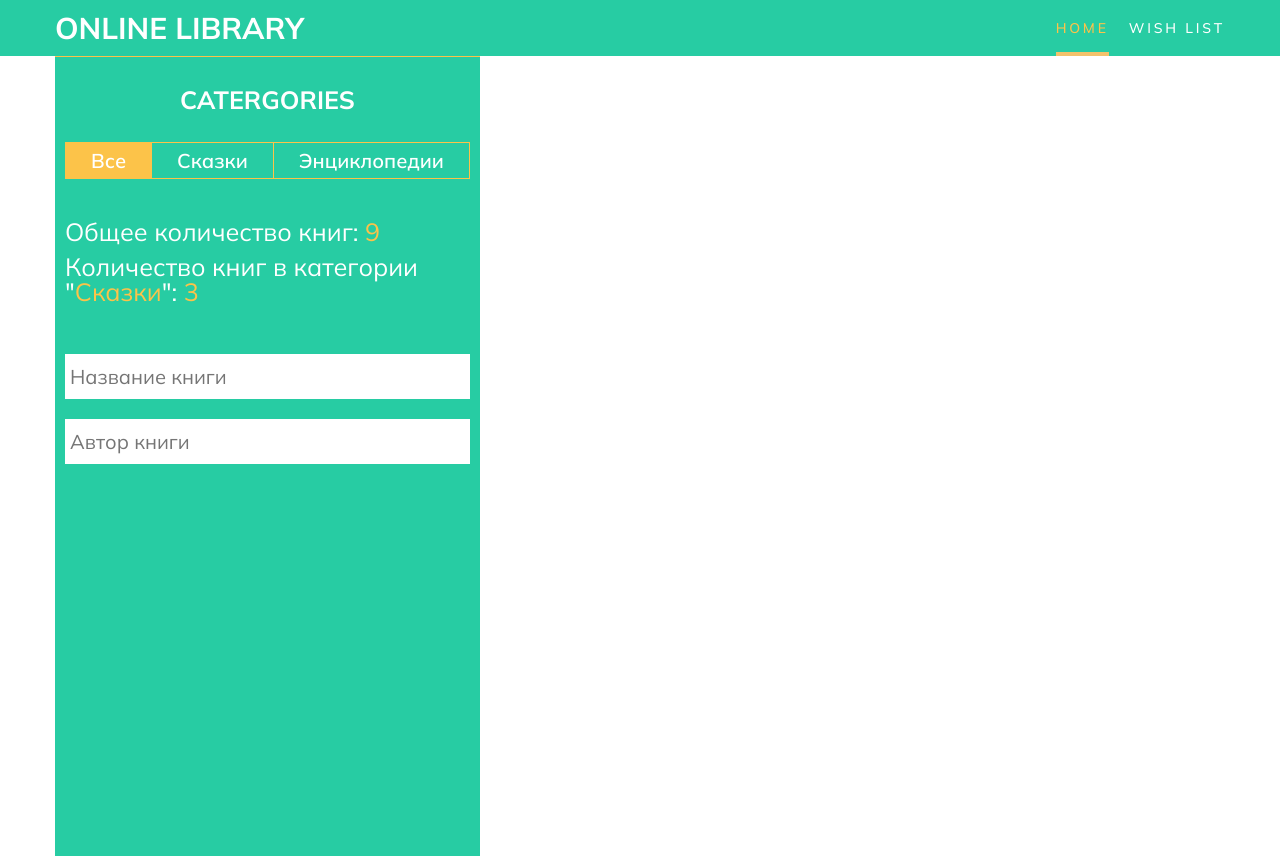
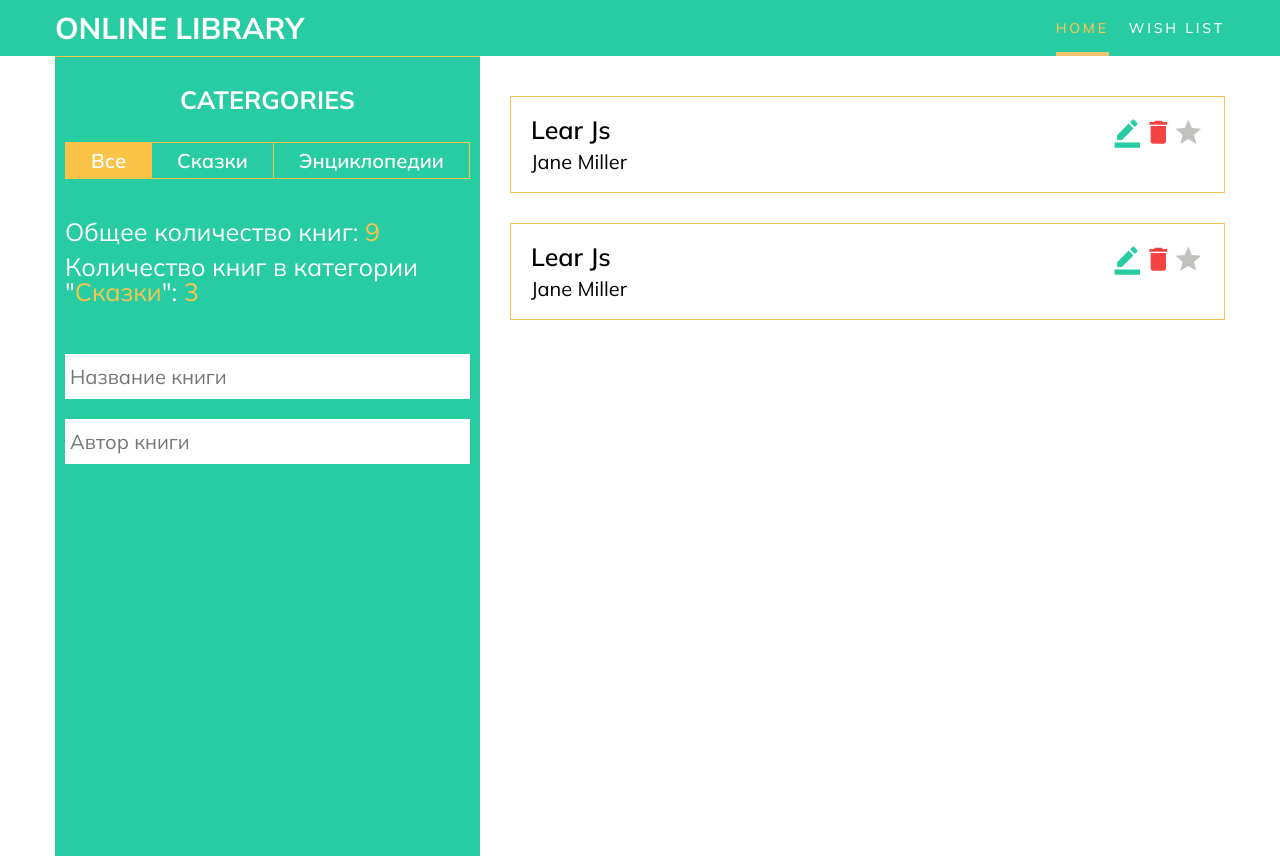
Before and after one commit to nurbolot143/online_library, a React (Create React App) app: page / in a window 1280 px wide. Built offline with nearby package versions, Linux system fonts and the light colour scheme.

Commit message:
added books Html layout

```diff
--- /dev/null
+++ b/src/components/BookList.js
@@ -0,0 +1,37 @@
+import React from "react";
+import DeleteIcon from "@mui/icons-material/Delete";
+import StarIcon from "@mui/icons-material/Star";
+import BorderColorIcon from "@mui/icons-material/BorderColor";
+
+const BookList = () => {
+  return (
+    <div className="book">
+      <ul className="book__list">
+        <li className="book__item">
+          <div className="book__left">
+            <div className="book__name">Lear Js</div>
+            <div className="book__author">Jane Miller</div>
+          </div>
+          <div className="book__right">
+            <BorderColorIcon className="book__changeIcon" fontSize="large" />
+            <DeleteIcon className="book__deleteIcon" fontSize="large" />
+            <StarIcon className="book__favIcon" fontSize="large" />
+          </div>
+        </li>
+        <li className="book__item">
+          <div className="book__left">
+            <div className="book__name">Lear Js</div>
+            <div className="book__author">Jane Miller</div>
+          </div>
+          <div className="book__right">
+            <BorderColorIcon className="book__changeIcon" fontSize="large" />
+            <DeleteIcon className="book__deleteIcon" fontSize="large" />
+            <StarIcon className="book__favIcon" fontSize="large" />
+          </div>
+        </li>
+      </ul>
+    </div>
+  );
+};
+
+export default BookList;
--- a/src/pages/Home.js
+++ b/src/pages/Home.js
@@ -1,4 +1,5 @@
 import React from "react";
+import BookList from "../components/BookList";
 import Filters from "../components/Filters";
 
 const Home = () => {
@@ -7,7 +8,7 @@ const Home = () => {
       <div className="container">
         <div className="home__wrapper">
           <Filters />
-          <div className="bookList"></div>
+          <BookList />
         </div>
       </div>
     </div>
--- a/src/scss/_vars.scss
+++ b/src/scss/_vars.scss
@@ -3,7 +3,7 @@ $secondary-color: #fcc349;
 $primary: #025afe;
 $dark: #141516;
 $light: #ffffff;
-$gray: #ebe9e9;
+$gray: #c0c0bd;
 
 @import url("https://fonts.googleapis.com/css2?family=Montserrat:wght@200;300;400;500;600;700;800&family=Mulish:wght@300;400;500;600;700;800&display=swap");
 
--- /dev/null
+++ b/src/scss/components/_book.scss
@@ -0,0 +1,56 @@
+@import "../vars";
+
+.book {
+  flex: 1 1 auto;
+
+  &__list {
+    padding: 40px 0;
+  }
+
+  &__left {
+    text-align: left;
+  }
+
+  &__item {
+    display: flex;
+    justify-content: space-between;
+    border: 1px solid $secondary-color;
+    padding: 20px;
+    background: $light;
+
+    & + & {
+      margin-top: 30px;
+    }
+  }
+
+  &__name {
+    font-size: 25px;
+    font-weight: 600;
+    margin-bottom: 10px;
+  }
+
+  &__author {
+    font-size: 20px;
+  }
+
+  &__changeIcon,
+  &__deleteIcon,
+  &__favIcon {
+    cursor: pointer;
+    color: $gray;
+  }
+
+  &__deleteIcon {
+    color: rgb(243, 67, 67);
+  }
+
+  &__changeIcon {
+    color: $accent-color;
+  }
+
+  &__favIcon {
+    &_active {
+      color: $secondary-color;
+    }
+  }
+}
--- a/src/scss/components/_filters.scss
+++ b/src/scss/components/_filters.scss
@@ -5,7 +5,8 @@
   margin: 0 30px 0 0;
   background: $accent-color;
   // box-shadow: 15px 15px 30px rgba(0, 0, 0, 0.15);
-  flex: 0 0 350px;
+  flex: 0 1 425px;
+  min-height: 100vh;
 
   &__author,
   &__name {
--- a/src/scss/components/_home.scss
+++ b/src/scss/components/_home.scss
@@ -1,7 +1,6 @@
 @import "../vars";
 
 .home {
-  // background: $secondary-color;
   min-height: 100vh;
   &__wrapper {
     display: flex;
--- a/src/scss/index.scss
+++ b/src/scss/index.scss
@@ -2,3 +2,4 @@
 @import "./components/header";
 @import "./components/filters";
 @import "./components/home";
+@import "./components/book";
```
